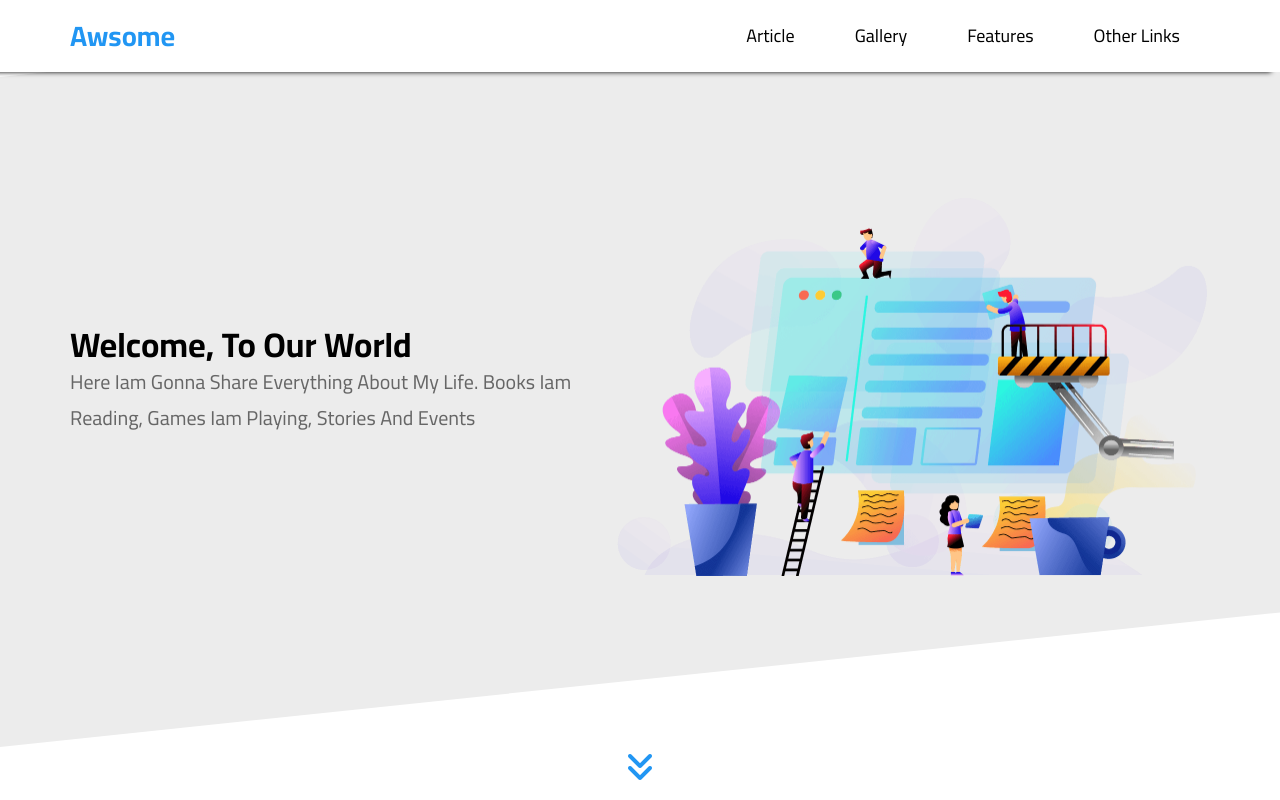
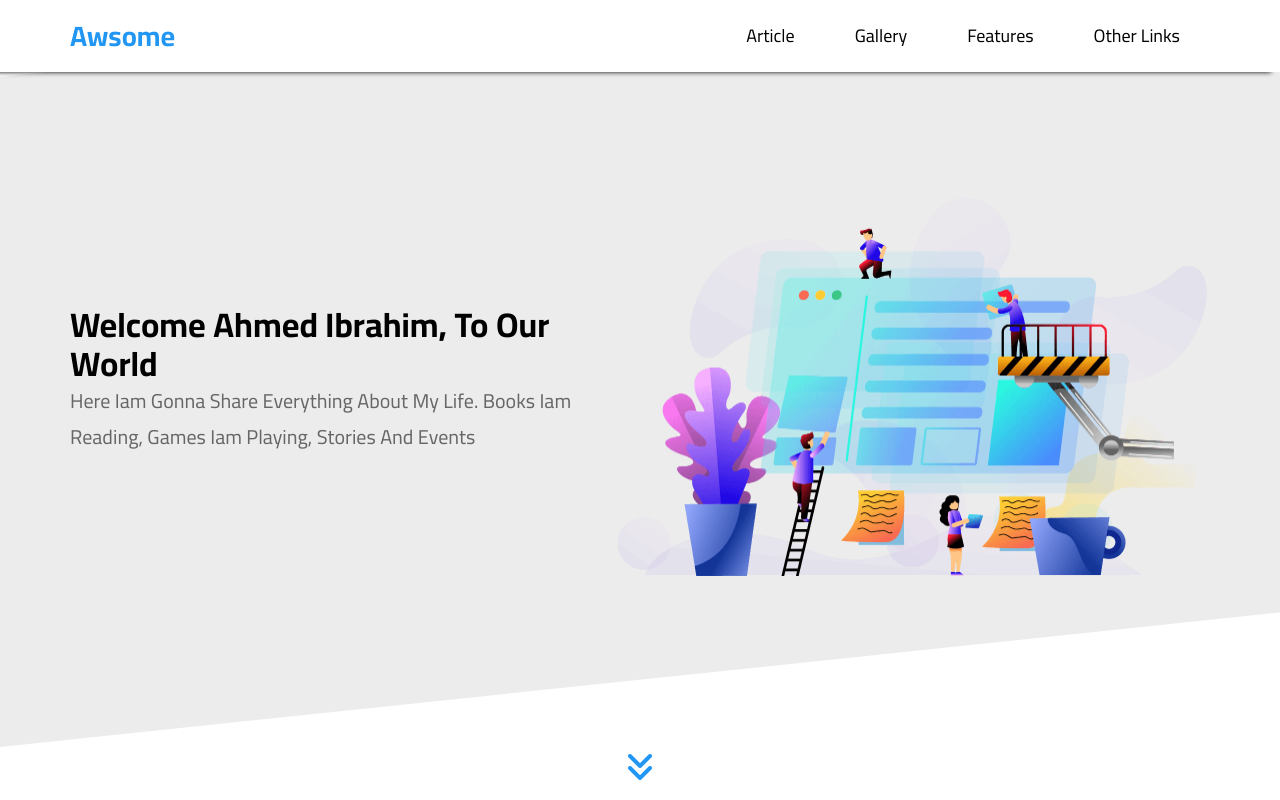
Before and after one commit to ahmedxoo/project-three, a plain HTML site: page index.html in a window 1280 px wide. Shown: the top 800 px of the page. Drawn offline with Linux system fonts and the light colour scheme; files whose address does not match are found by name.

Commit message:
Update index.html

```diff
--- a/index.html
+++ b/index.html
@@ -67,7 +67,7 @@
 <div class="landing">
     <div class="container">
     <div class="text">
-        <h2>Welcome, To Our World</h2>
+        <h2>Welcome ahmed ibrahim, To Our World</h2>
         <p>Here Iam gonna share everything about my life. Books Iam reading, Games Iam Playing, Stories and Events</p>
     </div>
     <div class="image"><img src="image/landing-image.png" alt=""></div>
```
